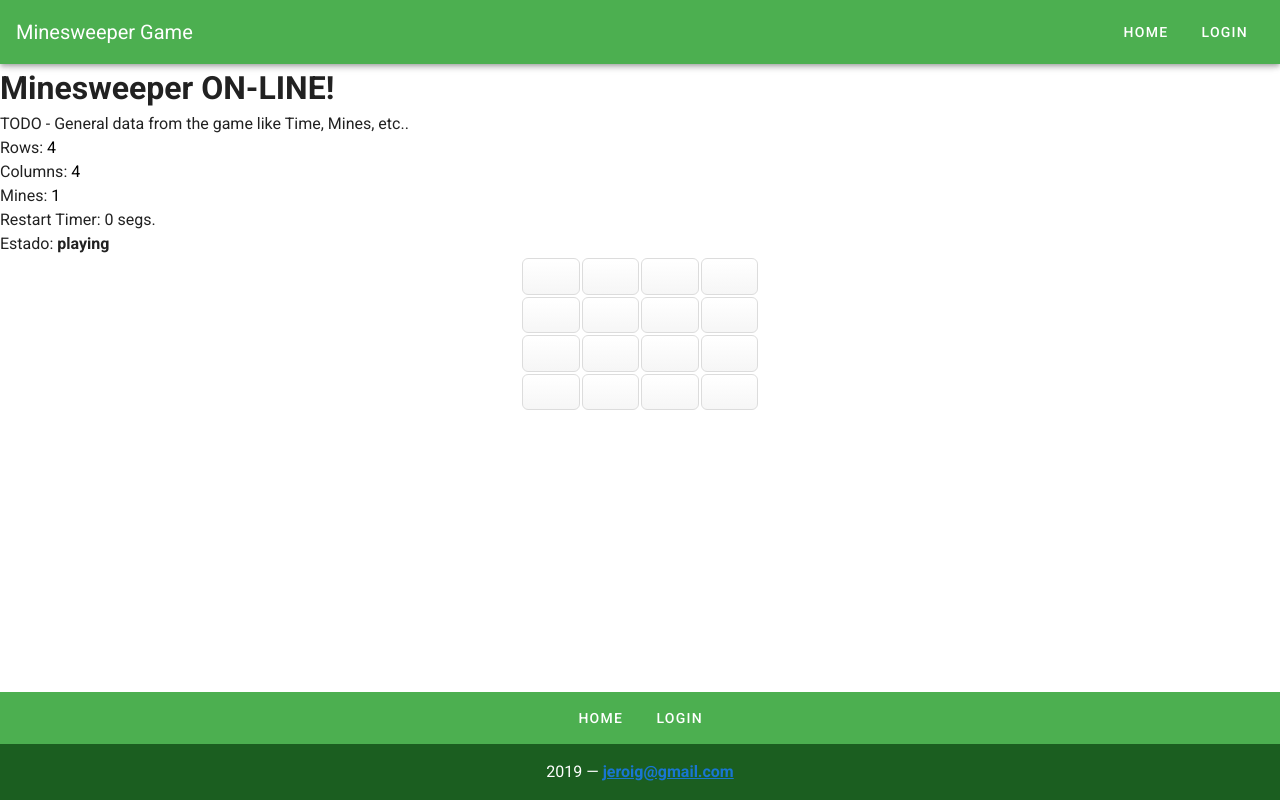
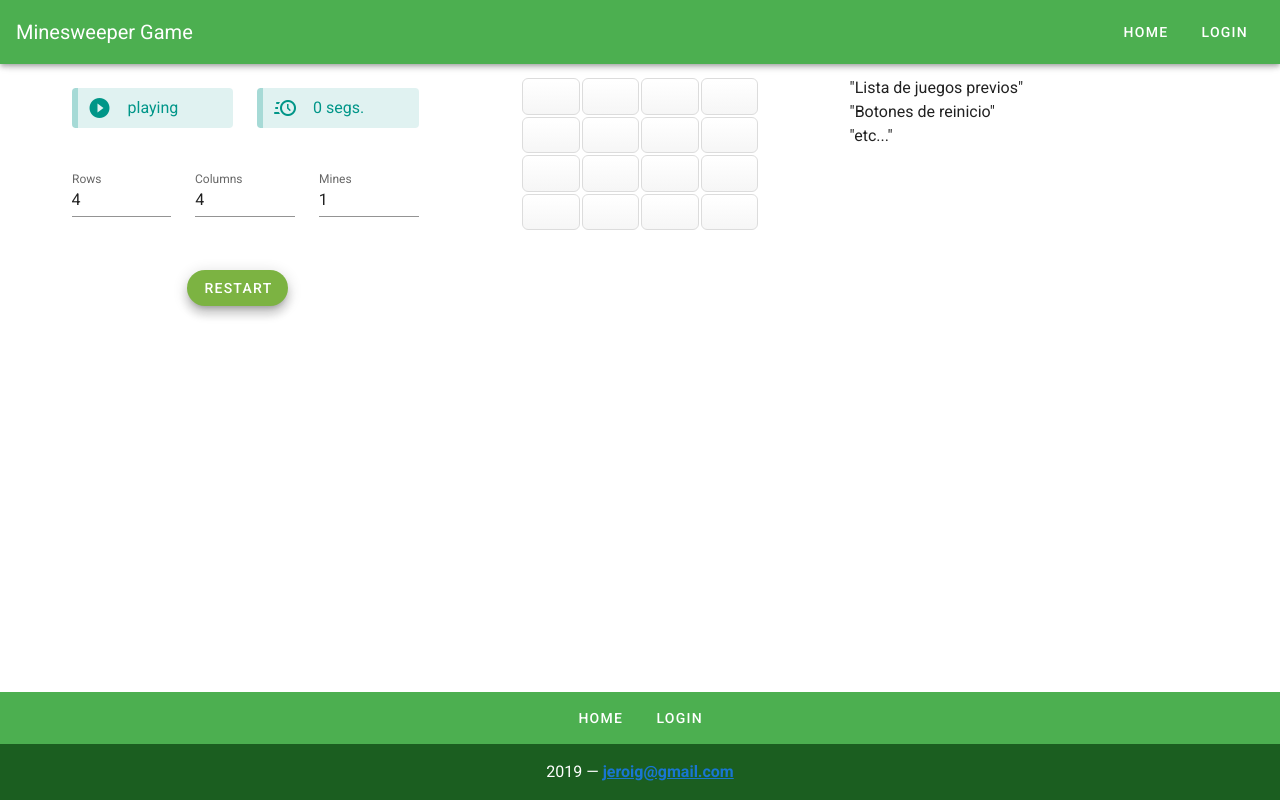
Before and after one commit to jeroig/minesweeper-vue, a Vue app: page /minesweeper in a window 1280 px wide. Built offline with nearby package versions, Linux system fonts and the light colour scheme; no server answers; what vue-swal would draw is missing.

Commit message:
Grid Layouts

```diff
--- a/src/components/Status.vue
+++ b/src/components/Status.vue
@@ -1,12 +1,55 @@
 <template>
-  <div>
-    TODO - General data from the game like Time, Mines, etc..<br />
-    Rows: <input type="number" v-model="rows" /> <br />
-    Columns: <input type="number" v-model="columns" /> <br />
-    Mines: <input type="number" v-model="mines" /> <br />
-    <button @click="restart">Restart</button>
-    Timer: {{ gameTime }} segs. <br />
-    Estado: <b> {{ state }} </b> <br />
+  <v-container>
+    <v-row>
+      <v-col>
+        <v-alert text dense color="teal" icon="mdi-play-circle" border="left">
+          {{ state }}
+        </v-alert>
+      </v-col>
+      <v-col>
+        <v-alert text dense color="teal" icon="mdi-clock-fast" border="left">
+          {{ gameTime }} segs.
+        </v-alert>
+      </v-col>
+    </v-row>
+
+    <v-row>
+      <v-col>
+        <v-text-field type="number" v-model="rows" label="Rows"></v-text-field>
+      </v-col>
+      <v-col>
+        <v-text-field
+          type="number"
+          v-model="columns"
+          label="Columns"
+        ></v-text-field>
+      </v-col>
+      <v-col>
+        <v-text-field
+          type="number"
+          v-model="mines"
+          label="Mines"
+        ></v-text-field>
+      </v-col>
+    </v-row>
+
+    <v-row>
+      <v-spacer></v-spacer>
+      <v-col>
+        <v-btn
+          dark
+          color="light-green darken-1"
+          elevation="8"
+          padless
+          rounded
+          class="my-2"
+          @click="restart"
+        >
+          Restart
+        </v-btn>
+      </v-col>
+      <v-spacer></v-spacer>
+    </v-row>
     <!--
     Celdat:
     <b>
@@ -16,7 +59,7 @@
       {{ infoCell(3,0) }} | {{ infoCell(3,1) }}  | {{ infoCell(3,2) }} | {{ infoCell(3,3) }} <br />
     </b>
     -->
-  </div>
+  </v-container>
 </template>
 
 <script>
@@ -67,7 +110,7 @@ export default {
     }
   },
   created() {
-    //this.$store.commit("beginTimer");
+    //
   }
 };
 </script>
--- a/src/views/Minesweeper.vue
+++ b/src/views/Minesweeper.vue
@@ -1,9 +1,26 @@
 <template>
+  <!--
   <div class="">
     <h1>Minesweeper ON-LINE!</h1>
     <Status />
     <Board />
   </div>
+-->
+  <v-container>
+    <v-row>
+      <v-col>
+        <Status />
+      </v-col>
+      <v-col>
+        <Board />
+      </v-col>
+      <v-col>
+        "Lista de juegos previos"<br />
+        "Botones de reinicio"<br />
+        "etc..."<br />
+      </v-col>
+    </v-row>
+  </v-container>
 </template>
 
 <script>
```
Also changed, not shown: src/store/store.js (+0 -11 lines).
